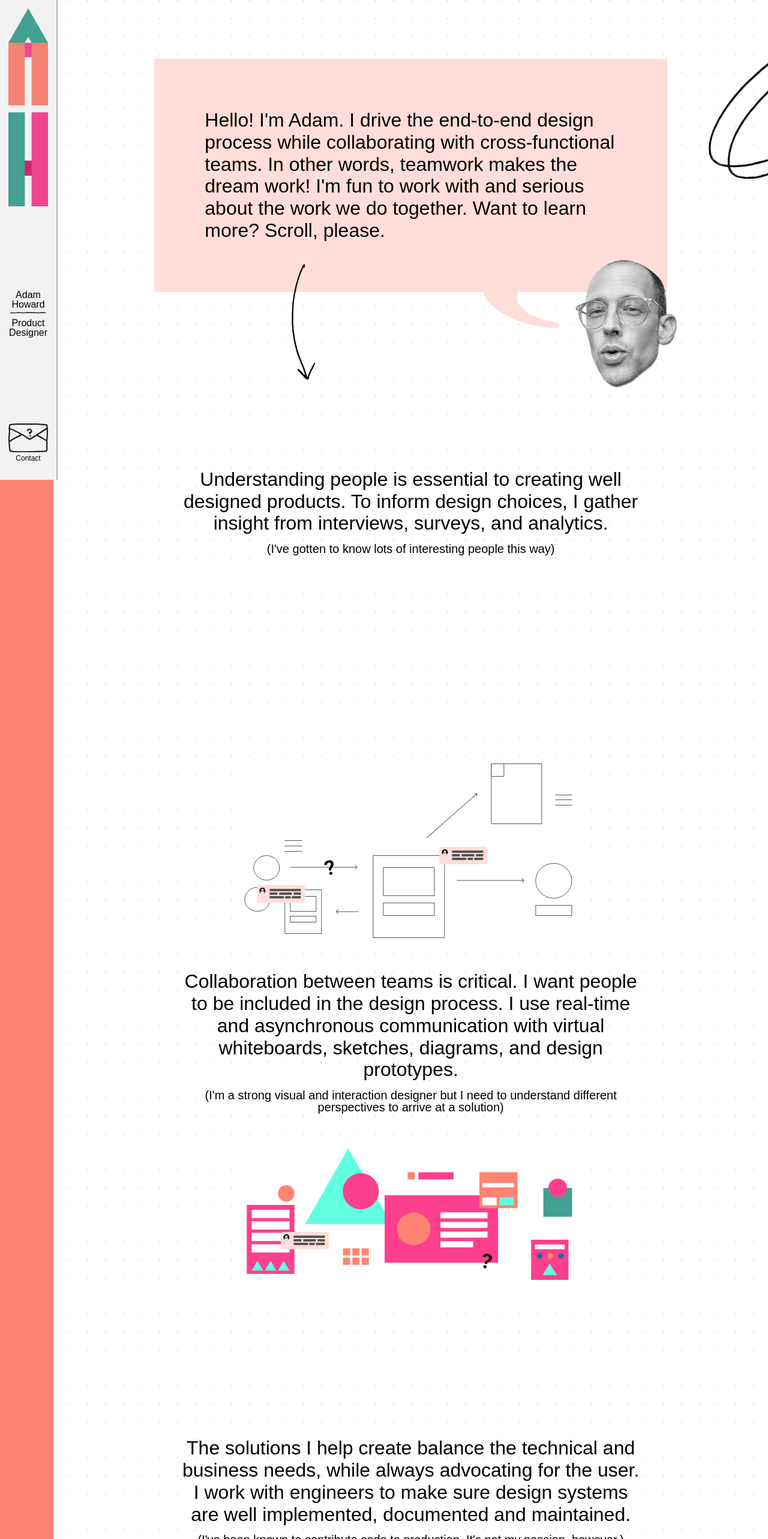
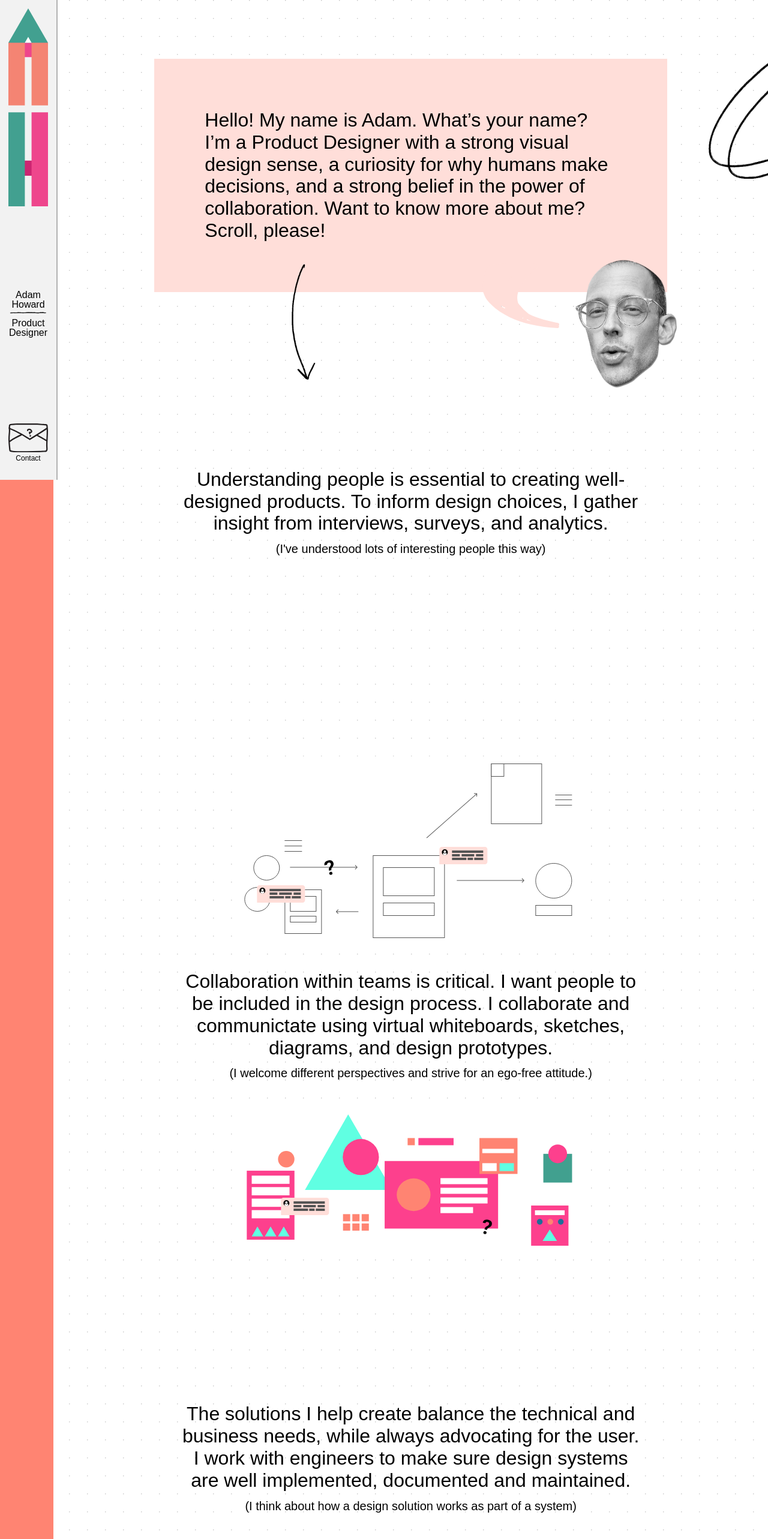
Before and after one commit to adam-is-tall/portfolio-site, a React (Create React App) app: page / in a window 1280 px wide. Shown: the top 2566 px of the page at 60% size. Built offline with nearby package versions, Linux system fonts and the light colour scheme; a web font is replaced by a local one.

Commit message:
copy tweaks

```diff
--- a/src/App.tsx
+++ b/src/App.tsx
@@ -113,26 +113,26 @@ export default function App() {
         <div className="relative flex flex-col items-center space-y-sm p-md py-lg sm:p-lg md:p-xl lg:px-2xl lg:py-xl lg:pt-lg mt-md md:mt-0 text-center">
           <img className="absolute -right-0 md:-right-1/4 -top-0 w-1/3" src={sketchCircle} alt="sketched circle"/>
           <ChatBubble direction="right">
-          Hello! I'm Adam. I drive the end-to-end design process while collaborating with cross-functional teams. In other words, teamwork makes the dream work! I'm fun to work with and serious about the work we do together. Want to learn more? Scroll, please.
+          Hello! My name is Adam. What’s your name? I’m a Product Designer with a strong visual design sense, a curiosity for why humans make decisions, and a strong belief in the power of collaboration. Want to know more about me? Scroll, please!
           </ChatBubble>
           <img className="absolute left-1/3 -bottom-6 w-6 md:w-10" src={sketchArrow} alt="sketched arrow"/>
         </div>
         <div className="flex flex-col items-center p-md sm:py-lg sm:p-md md:p-lg lg:p-2xl text-center">
           {/* <h2 className="font-medium-buddy mb-sm">How I Work</h2> */}
           <p className="font-speech lg:px-md">
-          Understanding people is essential to creating well designed products. To inform design choices, I gather insight from interviews, surveys, and analytics.
+          Understanding people is essential to creating well-designed products. To inform design choices, I gather insight from interviews, surveys, and analytics.
           </p>
           <p className="font-tiny-buddy mt-sm lg:px-md">
-          (I've gotten to know lots of interesting people this way)
+          (I've understood lots of interesting people this way)
           </p>
         </div>
         <div className="flex flex-col items-center p-md sm:py-lg sm:p-md md:p-lg lg:p-2xl  lg:pb-lg text-center">
           <SpotCollabLofi className="w-full mb-md px-sm" />
           <p className="font-speech lg:px-md">
-          Collaboration between teams is critical. I want people to be included in the design process. I use real-time and asynchronous communication with virtual whiteboards, sketches, diagrams, and design prototypes.
+          Collaboration within teams is critical. I want people to be included in the design process. I collaborate and communictate using virtual whiteboards, sketches, diagrams, and design prototypes.
           </p>
           <p className="font-tiny-buddy mt-sm lg:px-md">
-          (I'm a strong visual and interaction designer but I need to understand different perspectives to arrive at a solution)
+          (I welcome different perspectives and strive for an ego-free attitude.)
           </p>
 
           <SpotCollabHifi className="w-full mt-md" />
@@ -144,7 +144,7 @@ export default function App() {
           The solutions I help create balance the technical and business needs, while always advocating for the user. I work with engineers to make sure design systems are well implemented, documented and maintained.
           </p>
           <p className="font-tiny-buddy mt-sm lg:px-md">
-          (I've been known to contribute code to production. It's not my passion, however.)
+          (I think about how a design solution works as part of a system)
           </p>
           <DesignSystem className="w-full md:mt-lg" />
           <img className="absolute right-0 -bottom-16 w-32 md:w-60" src={sketchShow} alt="sketched arrow"/>
```
